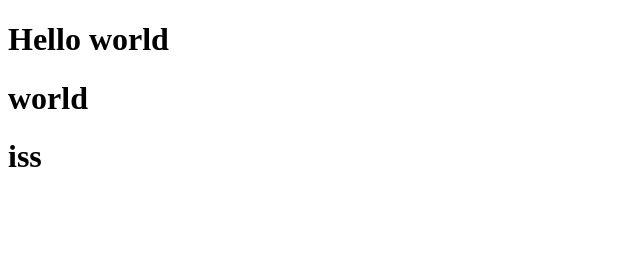
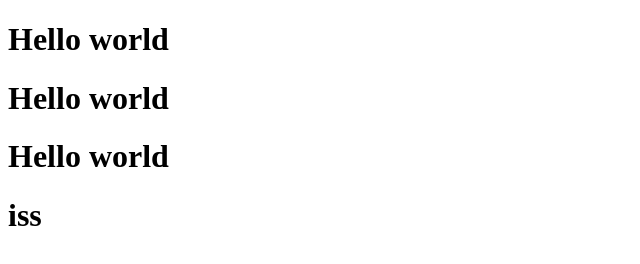
Before and after one commit to priyarajput01/javascript_code, a plain HTML site: page index.html in a window 1280 px wide. Shown: the whole page, without its empty margins (0-640 px from the left). Drawn offline with Linux system fonts and the light colour scheme.

Commit message:
quary selector done

```diff
--- a/index.html
+++ b/index.html
@@ -3,7 +3,8 @@
   <head> </head>
   <body>
     <h1 id="heading">Hello world</h1>
-    <h1 id="heading">world</h1>
+    <h1 id="heading">Hello world</h1>
+    <h1 id="heading">Hello world</h1>
     <h1 class="demo">iss</h1>
 
     <script src="./script.js"></script>
```
